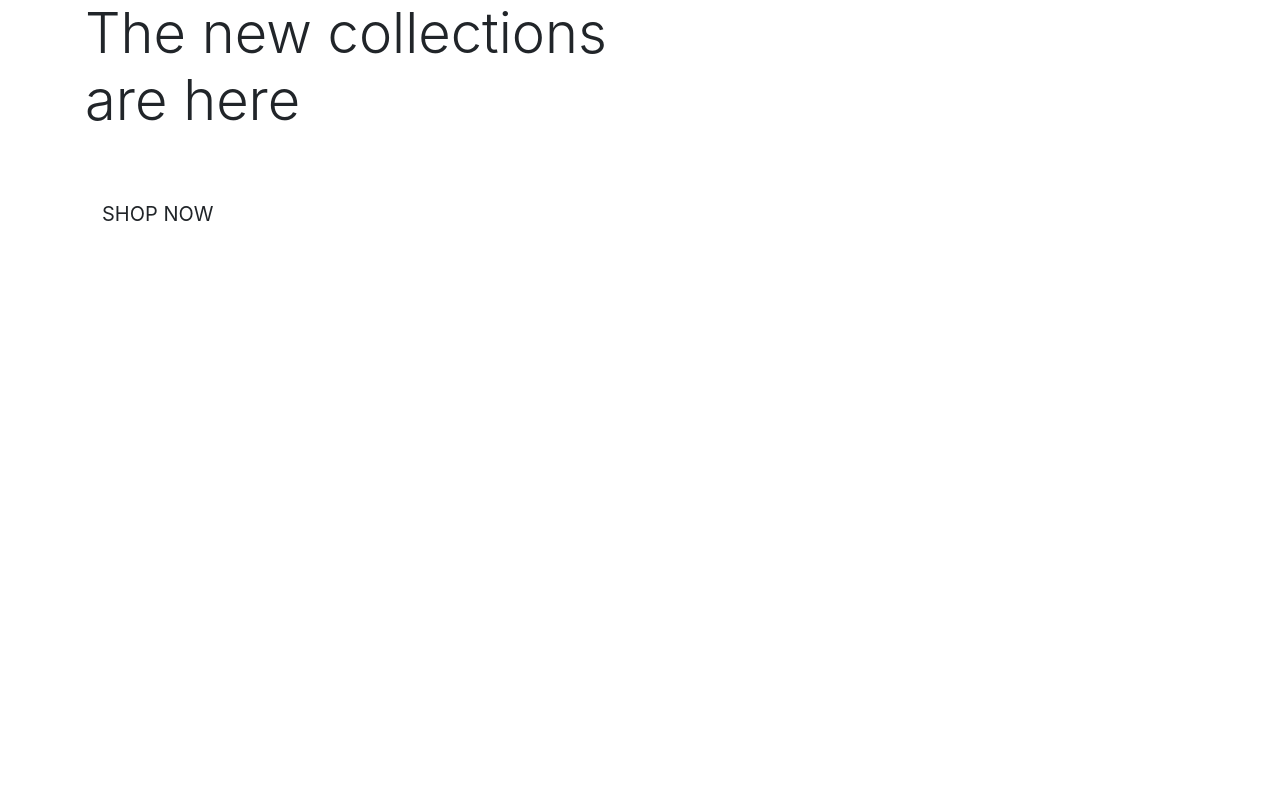
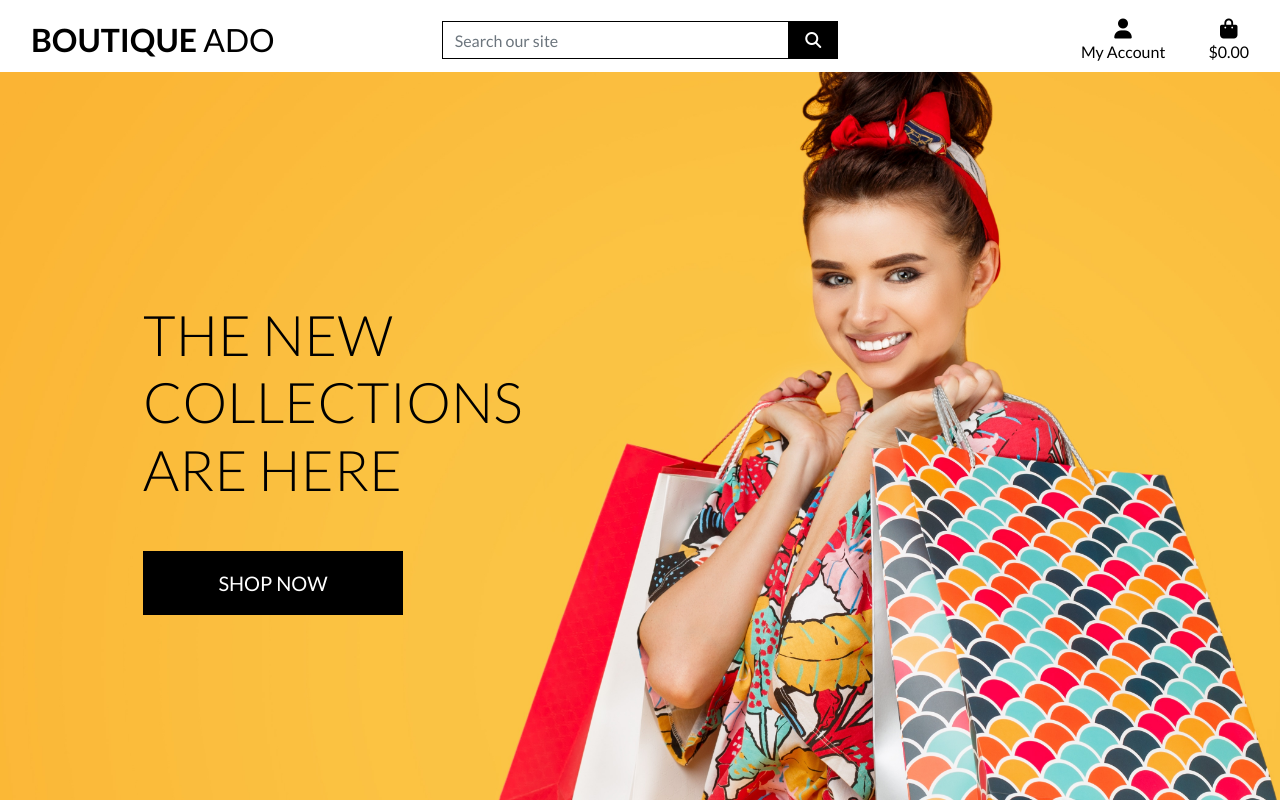
Before and after one commit to Mickjitsu/boutique_ado, a Django app: page / in a window 1280 px wide. Run offline with Django 3.2, Linux system fonts and the light colour scheme; some libraries are stand-ins or nearby versions.

Commit message:
header styling and image added, media url updated in settings.py

```diff
--- a/boutique_ado/settings.py
+++ b/boutique_ado/settings.py
@@ -154,8 +154,10 @@ USE_TZ = True
 # https://docs.djangoproject.com/en/3.2/howto/static-files/
 
 STATIC_URL = '/static/'
+STATICFILES_DIRS = (os.path.join(BASE_DIR, 'static'),)
 
 # Default primary key field type
 # https://docs.djangoproject.com/en/3.2/ref/settings/#default-auto-field
 
+MEDIA_URL = 'media/'
 DEFAULT_AUTO_FIELD = 'django.db.models.BigAutoField'
--- a/boutique_ado/urls.py
+++ b/boutique_ado/urls.py
@@ -15,9 +15,11 @@ Including another URLconf
 """
 from django.contrib import admin
 from django.urls import path, include
+from django.conf import settings
+from django.conf.urls.static import static
 
 urlpatterns = [
     path('admin/', admin.site.urls),
     path('accounts/', include('allauth.urls')),
     path('', include('home.urls')),
-]
+] + static(settings.MEDIA_URL, document_root=settings.MEDIA_ROOT)
--- a/home/templates/home/index.html
+++ b/home/templates/home/index.html
@@ -1,20 +1,21 @@
-{% extends 'base.html' %}
+{% extends "base.html" %}
 {% load static %}
 
-{% block pageheader %}
+{% block page_header %}
     <div class="container header-container">
         <div class="row">
-        <div class="col">
-
-        </div>
+            <div class="col"></div>
         </div>
     </div>
 {% endblock %}
+
 {% block content %}
     <div class="container h-100">
         <div class="row h-100">
             <div class="col-7 col-md-6 my-auto">
-            <h1 class="display-4 logo-font text-black"> The new collections are here</h1>
+                <h1 class="display-4 logo-font text-black">
+                    The new collections are here
+                </h1>
                 <div class="my-5">
                     <h4>
                         <a href="" class="shop-now-button btn btn-lg rounded-0 text-uppercase py-3">Shop Now</a>
--- /dev/null
+++ b/static/css/base.css
@@ -0,0 +1,83 @@
+@import url('https://fonts.googleapis.com/css2?family=Lato:ital,wght@0,100;0,300;0,400;0,700;0,900;1,100;1,300;1,400;1,700;1,900&family=Merienda:wght@300..900&display=swap');
+
+html {
+    height: 100%;
+}
+
+body {
+    background: url('/static/media/homepage_background_cropped.jpg') no-repeat center center fixed;
+    background-size: cover;
+    height: calc(100vh - 164px);
+    color: #555;
+    font-family: 'Lato';
+}
+
+/* from Bulma */
+.icon {
+    align-items: center;
+    display: inline-flex;
+    justify-content: center;
+    height: 1.5rem;
+    width: 1.5rem;
+}
+
+.logo-font {
+    text-transform: uppercase;
+}
+
+.main-logo-link {
+    width: fit-content;
+}
+
+.shop-now-button {
+    background: black;
+    color: white;
+    min-width: 260px;
+}
+
+.btn-black {
+    background: black;
+    color: white;
+}
+
+.shop-now-button:hover,
+.shop-now-button:active,
+.shop-now-button:focus,
+.btn-black:hover,
+.btn-black:active,
+.btn-black:focus {
+    background: #222;
+    color: white;
+}
+
+.text-black {
+    color: #000 !important;
+}
+
+.border-black {
+    border: 1px solid black !important;
+}
+
+/* -------------------------------- Media Queries */
+
+/* Slightly larger container on xl screens */
+@media (min-width: 1200px) {
+  .container {
+    max-width: 80%;
+  }
+}
+
+/* fixed top navbar only on medium and up */
+@media (min-width: 992px) {
+    .fixed-top-desktop-only {
+        position: fixed;
+        top: 0;
+        right: 0;
+        left: 0;
+        z-index: 1030;
+    }
+
+    .header-container {
+        padding-top: 164px;
+    }
+}
--- a/templates/base.html
+++ b/templates/base.html
@@ -1,37 +1,108 @@
 {% load static %}
+
 <!doctype html>
 <html lang="en">
   <head>
+
     {% block meta %}
-    <meta charset="utf-8">
-    <meta name="viewport" content="width=device-width, initial-scale=1, shrink-to-fit=no">
-    {% endblock%}
-    {% block extrameta %}
+        <meta http-equiv="X-UA-Compatible" content="ie=edge">
+        <meta charset="utf-8">
+        <meta name="viewport" content="width=device-width, initial-scale=1, shrink-to-fit=no">
     {% endblock %}
-    {% block css %}
-    <link rel="stylesheet" href="https://cdn.jsdelivr.net/npm/bootstrap@4.6.2/dist/css/bootstrap.min.css" integrity="sha384-xOolHFLEh07PJGoPkLv1IbcEPTNtaed2xpHsD9ESMhqIYd0nLMwNLD69Npy4HI+N" crossorigin="anonymous">
-     {% endblock %}
-     {% block extracss %}
+
+    {% block extra_meta %}
     {% endblock %}
-     {% block corejs %}
-    <script src="https://cdn.jsdelivr.net/npm/jquery@3.5.1/dist/jquery.min.js" integrity="sha256-9/aliU8dGd2tb6OSsuzixeV4y/faTqgFtohetphbbj0=" crossorigin="anonymous"></script>
-    <script src="https://cdn.jsdelivr.net/npm/bootstrap@4.6.2/dist/js/bootstrap.bundle.min.js" integrity="sha384-Fy6S3B9q64WdZWQUiU+q4/2Lc9npb8tCaSX9FK7E8HnRr0Jz8D6OP9dO5Vg3Q9ct" crossorigin="anonymous"></script>
+
+    {% block corecss %}
+        <link rel="stylesheet" href="https://stackpath.bootstrapcdn.com/bootstrap/4.4.1/css/bootstrap.min.css" integrity="sha384-Vkoo8x4CGsO3+Hhxv8T/Q5PaXtkKtu6ug5TOeNV6gBiFeWPGFN9MuhOf23Q9Ifjh" crossorigin="anonymous">
+        <link rel="stylesheet" href="https://fonts.googleapis.com/css?family=Lato&display=swap">
+        <script src="https://kit.fontawesome.com/3b20d96fa9.js" crossorigin="anonymous"></script>
+        <link rel="stylesheet" href="{% static 'css/base.css' %}">
     {% endblock %}
-    {% block extrajs %}
+
+    {% block extra_css %}
     {% endblock %}
-    <title>Boutique Ado</title>
+
+    {% block corejs %}
+        <script src="https://kit.fontawesome.com/e9c73d7092.js" crossorigin="anonymous"></script>
+        <script src="https://code.jquery.com/jquery-3.4.1.slim.min.js" integrity="sha384-J6qa4849blE2+poT4WnyKhv5vZF5SrPo0iEjwBvKU7imGFAV0wwj1yYfoRSJoZ+n" crossorigin="anonymous"></script>
+        <script src="https://cdn.jsdelivr.net/npm/popper.js@1.16.0/dist/umd/popper.min.js" integrity="sha384-Q6E9RHvbIyZFJoft+2mJbHaEWldlvI9IOYy5n3zV9zzTtmI3UksdQRVvoxMfooAo" crossorigin="anonymous"></script>
+        <script src="https://stackpath.bootstrapcdn.com/bootstrap/4.4.1/js/bootstrap.min.js" integrity="sha384-wfSDF2E50Y2D1uUdj0O3uMBJnjuUD4Ih7YwaYd1iqfktj0Uod8GCExl3Og8ifwB6" crossorigin="anonymous"></script>
+    {% endblock %}
+
+    {% block extra_js %}
+    {% endblock %}
+
+    <title>Boutique Ado {% block extra_title %}{% endblock %}</title>
   </head>
   <body>
     <header class="container-fluid fixed-top">
+        <div id="topnav" class="row bg-white pt-lg-2 d-none d-lg-flex">
+            <div class="col-12 col-lg-4 my-auto py-1 py-lg-0 text-center text-lg-left">
+                <a href="{% url 'home' %}" class="nav-link main-logo-link">
+                    <h2 class="logo-font text-black my-0"><strong>Boutique</strong> Ado</h2>
+                </a>
+            </div>
+            <div class="col-12 col-lg-4 my-auto py-1 py-lg-0">
+                <form method="GET" action="">
+                    <div class="input-group w-100">
+                        <input class="form-control border border-black rounded-0" type="text" name="q" placeholder="Search our site">
+                        <div class="input-group-append">
+                            <button class="form-control btn btn-black border border-black rounded-0" type="submit">
+                                <span class="icon">
+                                    <i class="fas fa-search"></i>
+                                </span>
+                            </button>
+                        </div>
+                    </div>
+                </form>
+            </div>
+            <div class="col-12 col-lg-4 my-auto py-1 py-lg-0">
+                <ul class="list-inline list-unstyled text-center text-lg-right my-0">
+                    <li class="list-inline-item dropdown">
+                        <a class="text-black nav-link" href="#" id="user-options" data-toggle="dropdown" aria-haspopup="true" aria-expanded="false">
+                            <div class="text-center">
+                                <div><i class="fas fa-user fa-lg"></i></div>
+                                <p class="my-0">My Account</p>
+                            </div>
+                        </a>
+                        <div class="dropdown-menu border-0" aria-labelledby="user-options">
+                            {% if request.user.is_authenticated %}
+                                {% if request.user.is_superuser %}
+                                    <a href="" class="dropdown-item">Product Management</a>
+                                {% endif %}
+                                <a href="" class="dropdown-item">My Profile</a>
+                                <a href="{% url 'account_logout' %}" class="dropdown-item">Logout</a>
+                            {% else %}
+                                <a href="{% url 'account_signup' %}" class="dropdown-item">Register</a>
+                                <a href="{% url 'account_login' %}" class="dropdown-item">Login</a>
+                            {% endif %}
+                        </div>
+                    </li>
+                    <li class="list-inline-item">
+                        <a class="{% if grand_total %}text-info font-weight-bold{% else %}text-black{% endif %} nav-link" href="">
+                            <div class="text-center">
+                                <div><i class="fas fa-shopping-bag fa-lg"></i></div>
+                                <p class="my-0">
+                                    {% if grand_total %}
+                                        ${{ grand_total|floatformat:2 }}
+                                    {% else %}
+                                        $0.00
+                                    {% endif %}
+                                </p>
+                            </div>
+                        </a>
+                    </li>
+                </ul>
+            </div>
+        </div>
+    </header>
 
-    </header>
     {% if messages %}
-    <div class="message-container">
-
-    </div>
+        <div class="message-container"></div>
     {% endif %}
 
-    {% block pageheader %}
+    {% block page_header %}
     {% endblock %}
 
     {% block content %}
@@ -39,5 +110,6 @@
 
     {% block postloadjs %}
     {% endblock %}
-  </body>
+
+    </body>
 </html>
```
Also changed, not shown: static/media/homepage_background_cropped.jpg (added). Lines whose indentation alone changed are shown as unchanged.
